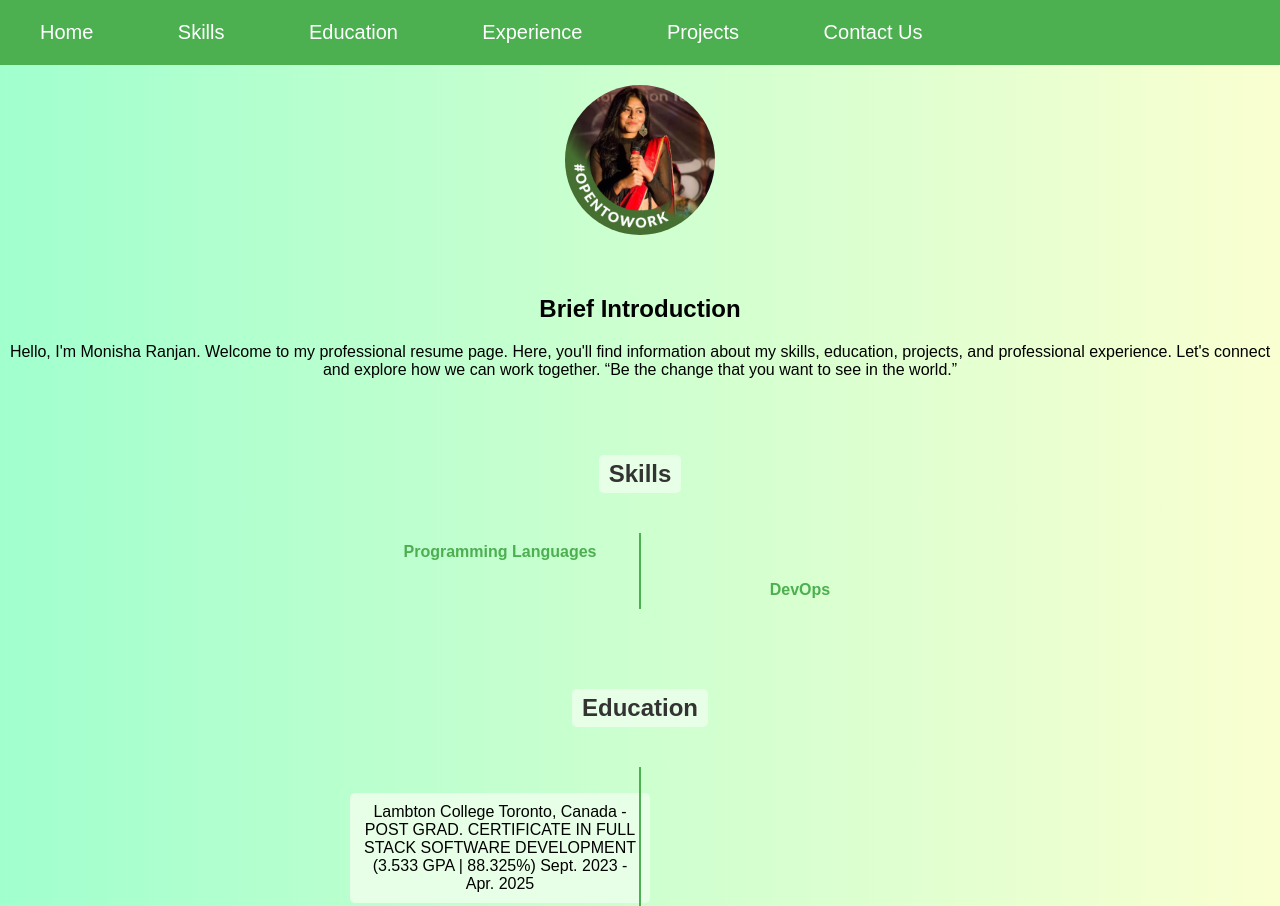
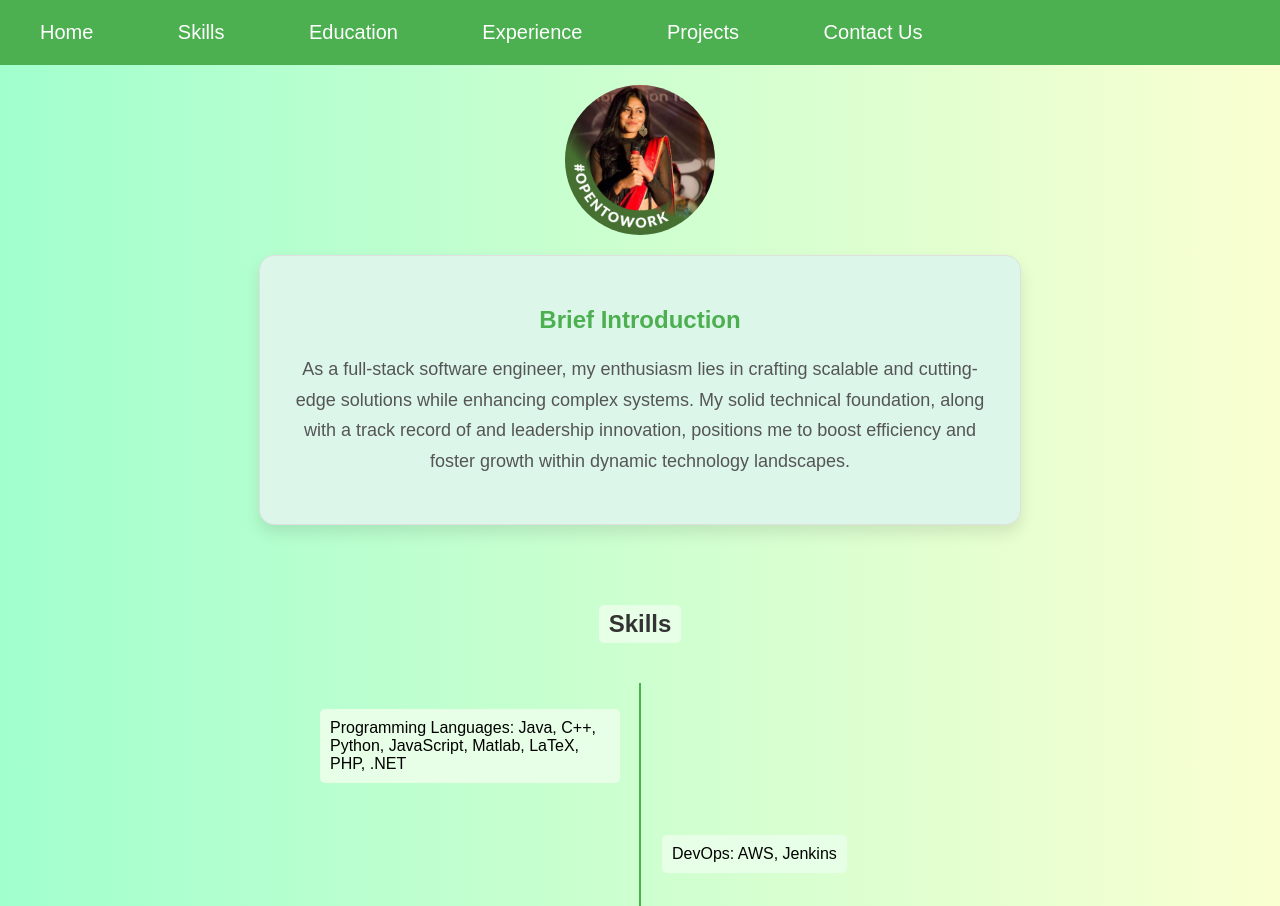
Before and after one commit to scarlet2131/FrontEnd_Webiste, a plain HTML site: page index.html in a window 1280 px wide. Shown: the top 906 px of the page. Drawn offline with Linux system fonts and the light colour scheme.

Commit message:
Resume/Styled profile info

```diff
--- a/css/styles.css
+++ b/css/styles.css
@@ -68,6 +68,37 @@ footer {
     margin: 20px auto;
 }
 
+
+
+
+/* Introduction Section */
+#intro {
+    max-width: 700px; /* Increased width for a broader box */
+    margin: 0 auto 40px; /* Adjusted bottom margin for spacing */
+    padding: 30px; /* Increased padding for more space inside */
+    text-align: center;
+    background-color: #DCF6EA; /* Light background for contrast */
+    border-radius: 15px; /* More pronounced rounded corners */
+    box-shadow: 0 8px 16px rgba(0, 0, 0, 0.1); /* Enhanced shadow for depth */
+    border: 1px solid #e0e0e0; /* Subtle border for definition */
+}
+
+#intro h1 {
+    margin-bottom: 20px; /* Increased space between the heading and paragraph */
+    color: #4CAF50; /* A green that matches the header for consistency */
+}
+
+#intro p {
+    font-size: 18px; /* Slightly larger font size for readability */
+    line-height: 1.7; /* Enhanced line height for better text flow */
+    color: #555; /* Darker grey for improved readability */
+}
+
+
+
+
+
+
 /* Section Styles */
 section {
     text-align: center;
@@ -106,15 +137,15 @@ section h2 {
     position: relative;
     width: 50%;
     padding: 10px;
-    text-align: center;
+    text-align: left;
 }
 
 .left-side {
-    left: 0;
+    left: -5%;
 }
 
 .right-side {
-    left: 50%;
+    left: 52%;
 }
 
 .left-side p, .right-side p {
@@ -123,35 +154,3 @@ section h2 {
     display: inline-block;
     border-radius: 5px;
 }
-
-
-
-
-
-
-
-/* Continue using your existing styles, and add these for the new structure */
-
-.details {
-    display: none;
-}
-
-/* When a details section becomes the target, display it */
-:target {
-    display: block;
-    background-color: #f0f0f0; /* Add some styling */
-    padding: 10px;
-    border-left: 4px solid #4CAF50; /* A touch to indicate active section */
-    margin: 10px 0px; /* Space it out a bit from other content */
-}
-
-/* Style the links for a better look */
-.timeline a {
-    color: #4CAF50; /* Green, to match your theme */
-    text-decoration: none; /* Optional, depending on your preference */
-    font-weight: bold; /* Make it stand out */
-}
-
-.timeline a:hover {
-    text-decoration: underline; /* Indicate clickable */
-}
--- a/index.html
+++ b/index.html
@@ -25,40 +25,18 @@
 
 <section id="intro">
     <h1>Brief Introduction</h1>
-    <p>Hello, I'm Monisha Ranjan. Welcome to my professional resume page. Here, you'll find information about my skills, education, projects, and professional experience. Let's connect and explore how we can work together. “Be the change that you want to see in the world.”</p>
+    <p>As a full-stack software engineer, my enthusiasm lies in crafting scalable and cutting-edge solutions while enhancing complex systems. My solid technical foundation, along with a track record of and leadership innovation, positions me to boost efficiency and foster growth within dynamic technology landscapes.</p>
 </section>
 
 <section id="skills">
-    <!-- <h2>Skills</h2>
+    <h2>Skills</h2>
     <div class="timeline">
         <div class="left-side"><p>Programming Languages: Java, C++, Python, JavaScript, Matlab, LaTeX, PHP, .NET</p></div>
         <div class="right-side"><p>DevOps: AWS, Jenkins</p></div>
         <div class="left-side"><p>Back‑end Development: Django, PHP, Laravel, MySQL, MongoDB, ElasticSearch, Spring Boot</p></div>
         <div class="right-side"><p>Front‑end Development: HTML/CSS, JavaScript, Bootstrap</p></div>
         <div class="left-side"><p>Tools & Frameworks: Google APIs, Android, Git</p></div>
-    </div> -->
-
-    <h2>Skills</h2>
-    <div class="timeline">
-        <div class="left-side">
-            <a href="#programmingLanguages">Programming Languages</a>
-        </div>
-        <div class="right-side">
-            <a href="#devOps">DevOps</a>
-        </div>
-        <!-- Add more categories as needed -->
     </div>
-
-    <!-- Details sections hidden until their corresponding link is clicked -->
-    <div id="programmingLanguagesDetails" class="details">
-        <p>Java, C++, Python, JavaScript, Matlab, LaTeX, PHP, .NET</p>
-    </div>
-    <div id="devOpsDetails" class="details">
-        <p>AWS, Jenkins</p>
-    </div>
-    <!-- Add more details sections for other categories -->
-
-
 </section>
 
 <section id="education">
```
